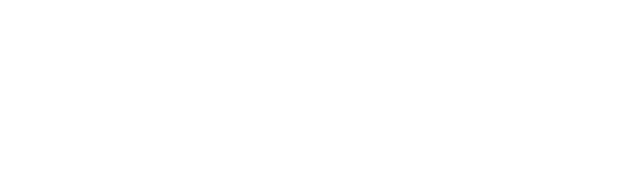
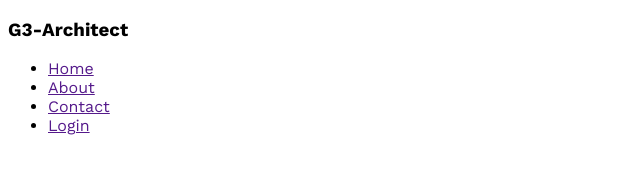
Before and after one commit to pradipcse/G3-Architect, a plain HTML site: page index.html in a window 1280 px wide. Shown: the whole page, without its empty margins (0-640 px from the left). Drawn offline with nearby package versions, Linux system fonts and the light colour scheme.

Commit message:
google font added work sans

```diff
--- /dev/null
+++ b/architect.css
@@ -0,0 +1,3 @@
+*{
+    font-family: 'Work Sans', sans-serif;
+}
--- a/index.html
+++ b/index.html
@@ -1,11 +1,30 @@
 <!DOCTYPE html>
 <html lang="en">
+
 <head>
     <meta charset="UTF-8">
     <meta name="viewport" content="width=device-width, initial-scale=1.0">
     <title>G3-Architect</title>
+    <link rel="stylesheet" href="architect.css">
+    <link rel="preconnect" href="https://fonts.googleapis.com">
+    <link rel="preconnect" href="https://fonts.gstatic.com" crossorigin>
+    <link href="https://fonts.googleapis.com/css2?family=Work+Sans:wght@400;600;700;800&display=swap" rel="stylesheet">
 </head>
+
 <body>
+    <header>
+        <nav>
+            <h3>G3-Architect</h3>
+            <ul>
+                <li><a href="">Home</a></li>
+                <li><a href="">About</a></li>
+                <li><a href="">Contact</a></li>
+                <li> <a href="">Login</a></li>
+            </ul>
+        </nav>
+    </header>
+    <main> </main>
+    <footer></footer>
+</body>
 
-</body>
 </html>
```
